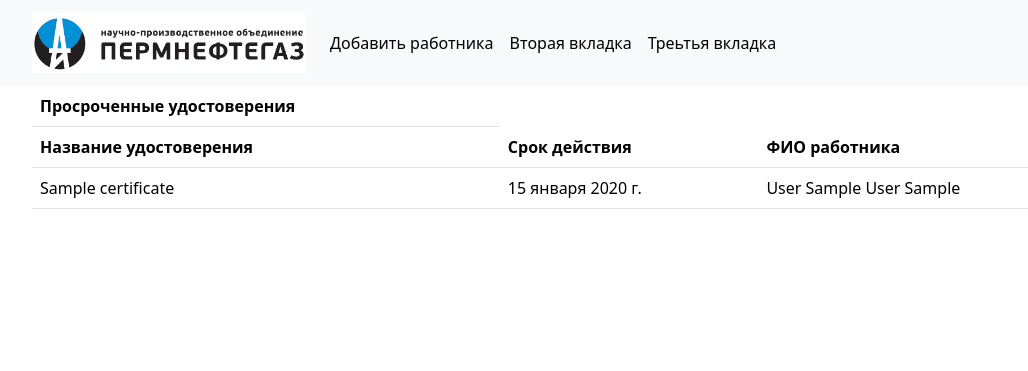
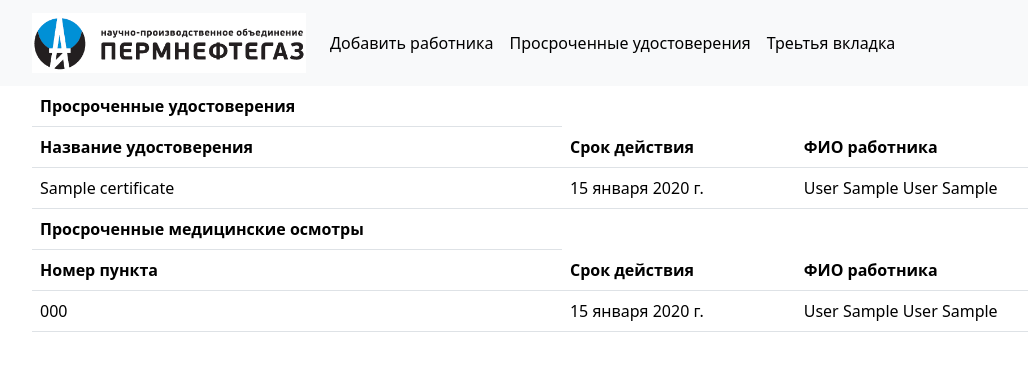
Before and after one commit to ZigulatNatria/InfoOt, a Django app: page /time_out/ in a window 1280 px wide. Shown: the top 371 px of the page, without its empty margins (50-1078 px from the left). Run offline with Django 4.2, Linux system fonts and the light colour scheme; tables that the repository leaves empty hold one stand-in row (values such as "Sample post"); parts of the project's set-up code (start-up, migrations or seed data) failed here and were passed over.

Commit message:
Нстроена вкладка с просроченными мед.осмотрами и просроченными удостоверениями

```diff
--- a/InfoOt/templates/base.html
+++ b/InfoOt/templates/base.html
@@ -22,7 +22,7 @@
                           <a class="nav-link active" aria-current="page" href="{% url 'employee_add' %}">Добавить работника</a>
                       </li>
                       <li class="nav-item">
-                          <a class="nav-link active" aria-current="page" href="#">Вторая вкладка</a>
+                          <a class="nav-link active" aria-current="page" href="{% url 'time_out' %}">Просроченные удостоверения</a>
                       </li>
                        <li class="nav-item">
                           <a class="nav-link active" aria-current="page" href="#">Треьтья вкладка</a>
--- a/InfoOt/templates/time_out.html
+++ b/InfoOt/templates/time_out.html
@@ -48,6 +48,48 @@
             {% endfor %}
          </tbody>
          {% endif %}
+         {% if medicine %}
+          <thead>
+              <tr>
+                  <th scope="col">Просроченные медицинские осмотры</th>
+              </tr>
+              <tr>
+                  <th>Номер пункта</th>
+                  <th>Срок действия</th>
+                  <th>ФИО работника</th>
+              </tr>
+          </thead>
+         <tbody>
+            {% for m in medicine %}
+                <tr style="background-color: red">
+                    <td>{{m.number_paragraph}}</td>
+                    <td>{{m.date_end_paragraph}}</td>
+                    <td>{{m.medicine.employee}}</td>
+                </tr>
+            {% endfor %}
+         </tbody>
+         {% endif %}
+         {% if medicine_month %}
+          <thead>
+              <tr>
+                  <th scope="col">Истекает срок медицинского осмотра</th>
+              </tr>
+              <tr>
+                  <th>Номер пункта</th>
+                  <th>Срок действия</th>
+                  <th>ФИО работника</th>
+              </tr>
+          </thead>
+         <tbody>
+            {% for m in medicine_month %}
+                <tr style="background-color: red">
+                    <td>{{m.number_paragraph}}</td>
+                    <td>{{m.date_end_paragraph}}</td>
+                    <td>{{m.medicine.employee}}</td>
+                </tr>
+            {% endfor %}
+         </tbody>
+         {% endif %}
      </table>
 </div>
 {% endblock content %}
```
